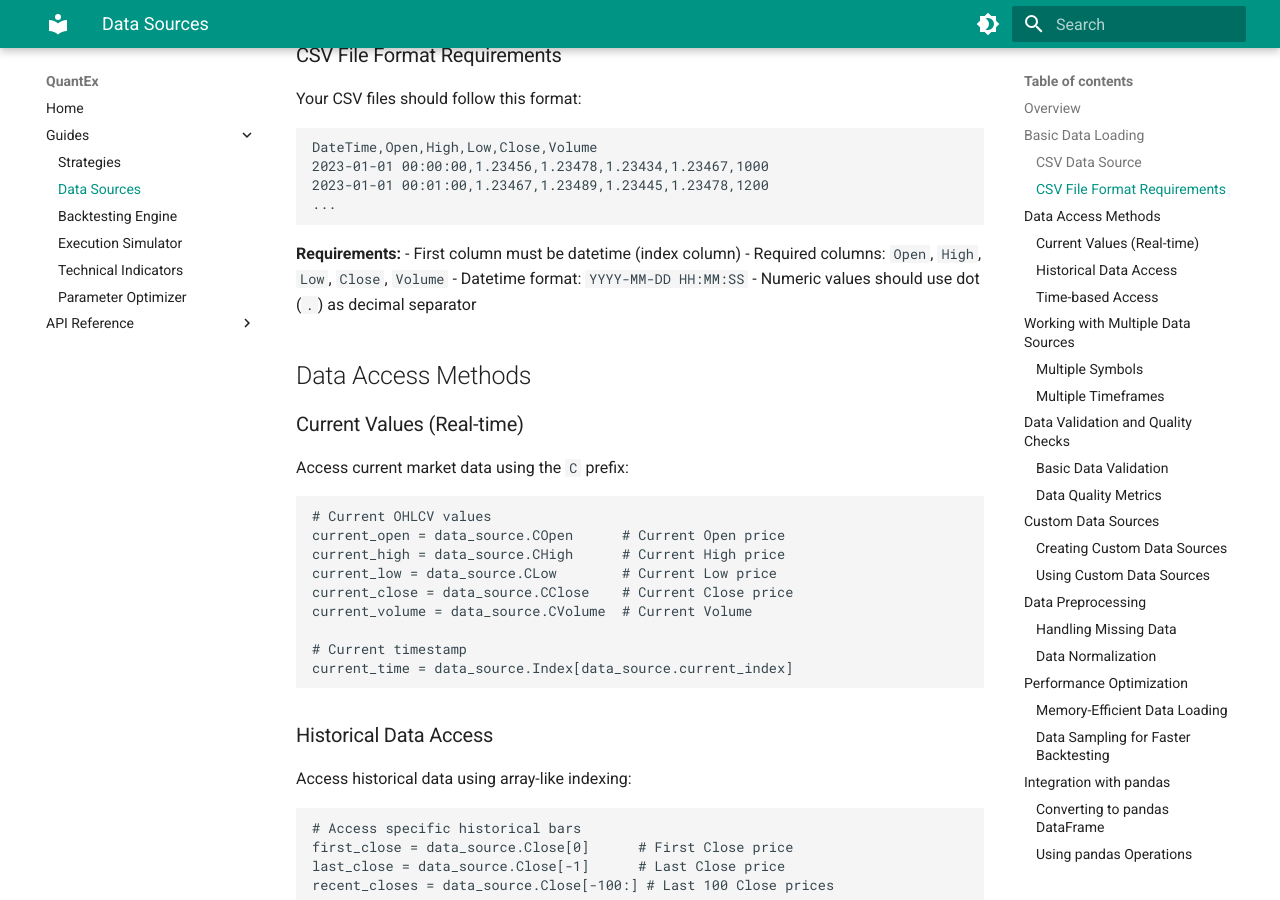
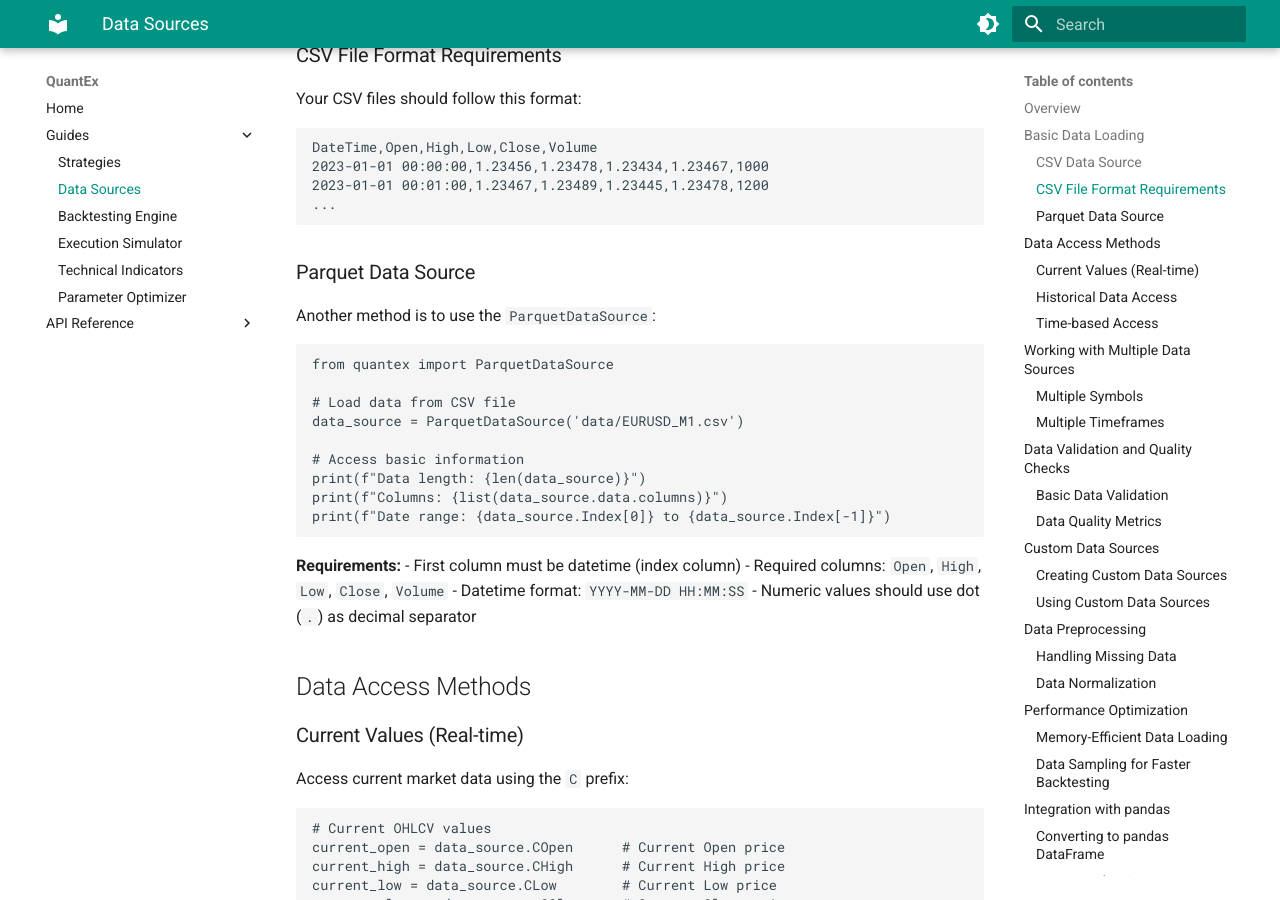
Before and after one commit to dangreen07/quantex, an MkDocs documentation site: the page built from docs/usage/data-sources.md, in a window 1280 px wide and 900 px high, scrolled down 819 px. Built offline with MkDocs 1.6.1 and Material for MkDocs 9.7.7, drawn with Linux system fonts in a browser that asks for light colours.

Commit message:
Added parquet data source, and updated docs to reflect the new functionality

````diff
--- a/docs/usage/data-sources.md
+++ b/docs/usage/data-sources.md
@@ -37,6 +37,22 @@ DateTime,Open,High,Low,Close,Volume
 2023-01-01 00:00:00,1.23456,1.23478,1.23434,1.23467,1000
 2023-01-01 00:01:00,1.23467,1.23489,1.23445,1.23478,1200
 ...
+```
+
+### Parquet Data Source
+
+Another method is to use the `ParquetDataSource`:
+
+```python
+from quantex import ParquetDataSource
+
+# Load data from CSV file
+data_source = ParquetDataSource('data/EURUSD_M1.csv')
+
+# Access basic information
+print(f"Data length: {len(data_source)}")
+print(f"Columns: {list(data_source.data.columns)}")
+print(f"Date range: {data_source.Index[0]} to {data_source.Index[-1]}")
 ```
 
 **Requirements:**
--- a/pyproject.toml
+++ b/pyproject.toml
@@ -1,6 +1,6 @@
 [project]
 name = "quantex"
-version = "0.2.0"
+version = "0.2.1"
 description = "A simple quant strategy creation and backtesting package."
 authors = [
     {name = "Daniel Green",email = "dangreen07@outlook.com"}
--- a/src/quantex/__init__.py
+++ b/src/quantex/__init__.py
@@ -1,4 +1,4 @@
-from .datasource import CSVDataSource as CSVDataSource
+from .datasource import CSVDataSource as CSVDataSource, ParquetDataSource as ParquetDataSource
 from .strategy import Strategy as Strategy
 from .backtester import SimpleBacktester as SimpleBacktester
 from .enums import CommissionType as CommissionType
````
Also changed, not shown: docs/reference/quantex.sources.md (+13 -2 lines), 1 other file.
